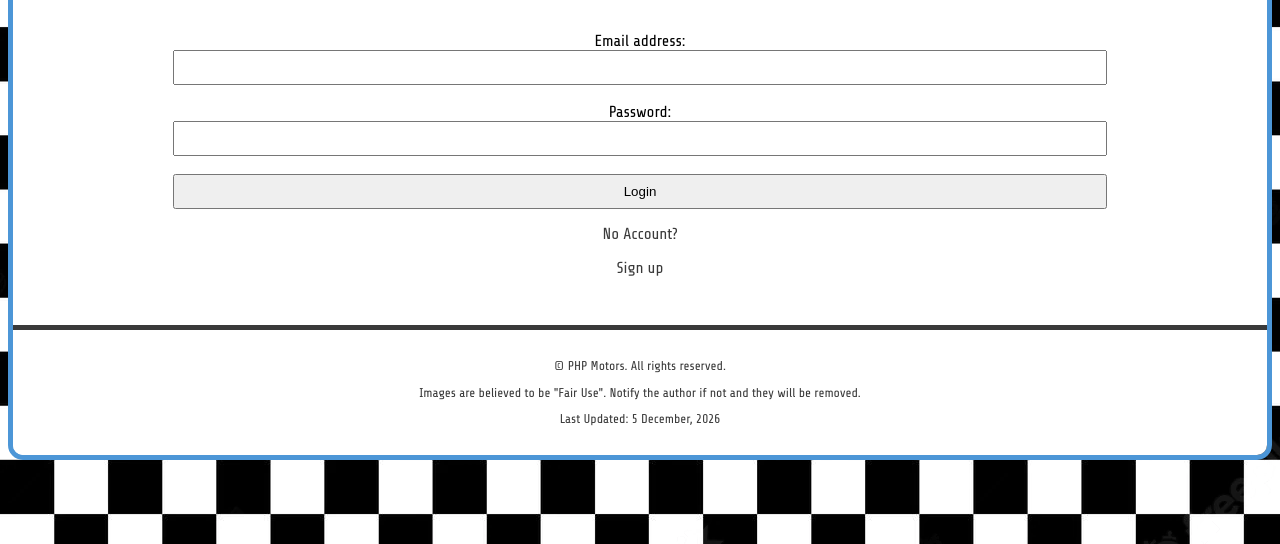
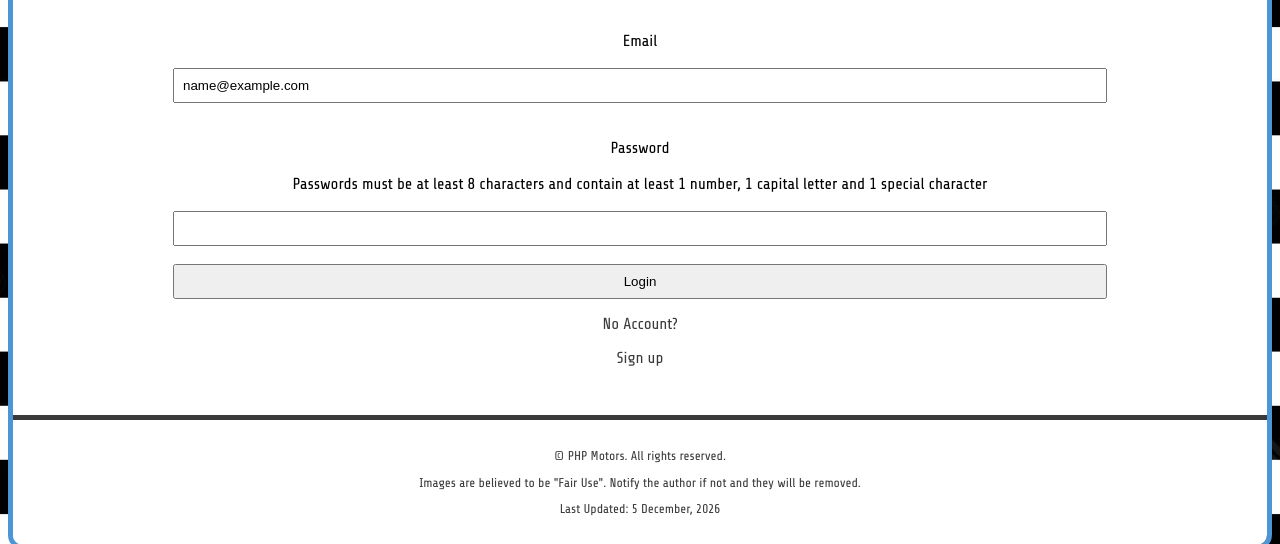
Before and after one commit to terygasmen/CSE340enhancement, a PHP site: template phpmotors/view/login.php in a window 1280 px wide. Shown: the part 135-679 px from the top of the page. Run offline with PHP 8.4, Linux system fonts and the light colour scheme; the template is opened without the code that fills it: most values are stand-ins (such as "Sample title", 1, 10 or a date in 2020); some web fonts are replaced.

Commit message:
logging in is fixed enhancement 6

```diff
--- a/phpmotors/index.php
+++ b/phpmotors/index.php
@@ -21,11 +21,11 @@ $navList = createNavigationBar($classifications);
 // Check if the firstname cookie exists, get its value
 if(isset($_COOKIE['firstname'])){
     $cookieFirstname = filter_input(INPUT_COOKIE, 'firstname', FILTER_SANITIZE_FULL_SPECIAL_CHARS);
-   }
+}
 
-$action = filter_input(INPUT_POST, 'action');
+$action = filter_input(INPUT_POST, 'action', FILTER_SANITIZE_FULL_SPECIAL_CHARS);
     if ($action == NULL){
-    $action = filter_input(INPUT_GET, 'action');
+    $action = filter_input(INPUT_GET, 'action', FILTER_SANITIZE_FULL_SPECIAL_CHARS);
 }
 
 
--- a/phpmotors/view/login.php
+++ b/phpmotors/view/login.php
@@ -15,8 +15,7 @@
     <?php require $_SERVER['DOCUMENT_ROOT'].'/phpmotors/snippets/header.php'; ?>
     </header>
     <nav>
-        <?php //include $_SERVER['DOCUMENT_ROOT'] . '/phpmotors/common/nav.php';
-        echo $navList; ?>
+        <?php echo $navList; ?>
     </nav>
     <main class='login_page'>
         <?php
@@ -28,11 +27,15 @@
             }
         ?>
         <form action="/phpmotors/accounts/" method="post">
-            <label for="email">Email address:</label>
-            <input type="email" id="email" name="email" required>
+        <label>Email</label>
                 <br>
-            <label for="password">Password:</label>
-            <input type="password" id="password" name="password" required>
+                <input name="clientEmail" id="clientEmail" type="email" <?php if(isset($clientEmail)){echo "value='$clientEmail'";}  ?> required>
+                <br>
+                <br>
+                <label>Password</label>
+                <br>
+                <span id = "pass-label">Passwords must be at least 8 characters and contain at least 1 number, 1 capital letter and 1 special character</span><br>
+                <input name="clientPassword" id="clientPassword" type="password" required pattern="(?=^.{8,}$)(?=.*\d)(?=.*\W+)(?![.\n])(?=.*[A-Z])(?=.*[a-z]).*$">
                 <br>
                 <input type="submit" name="submit" id="regbtn" value="Login">
                 <!-- Add the action name - value pair -->
```
Lines whose indentation alone changed are shown as unchanged.
